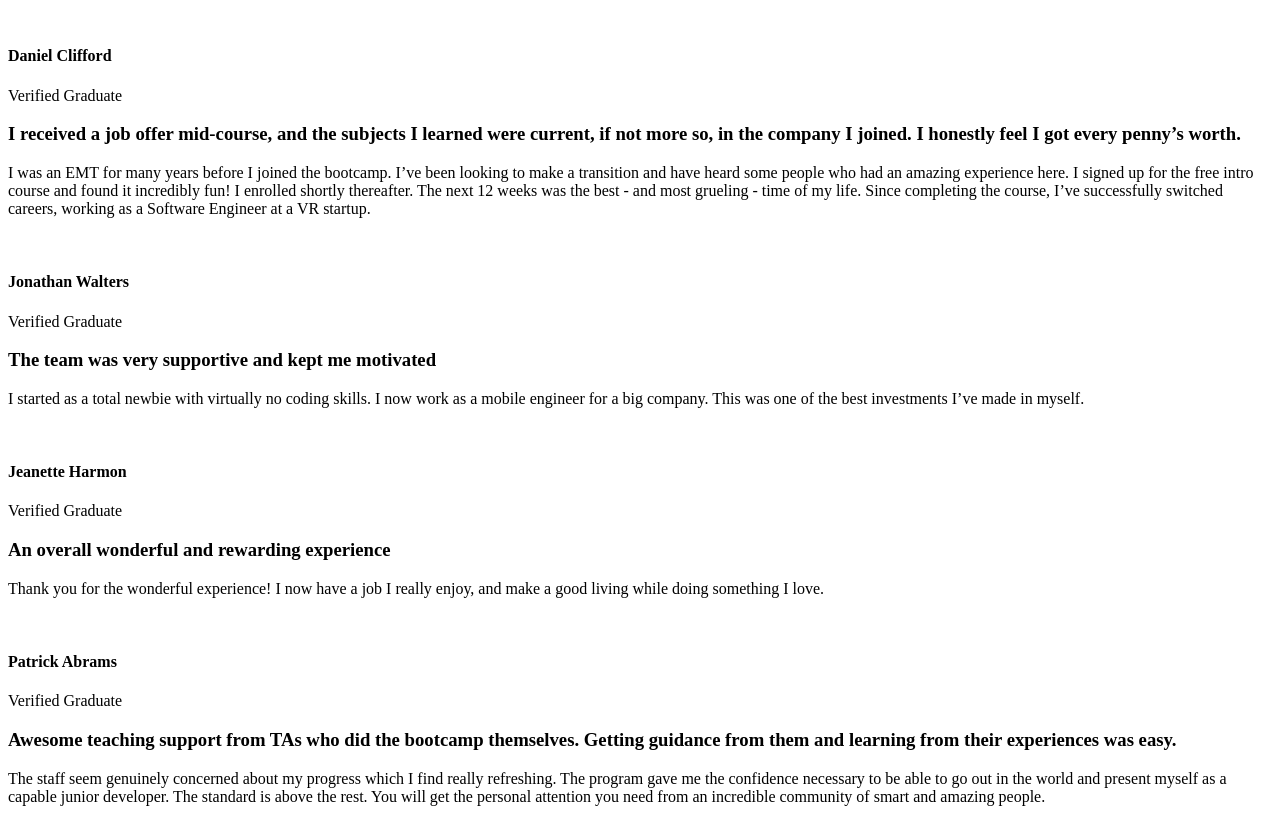
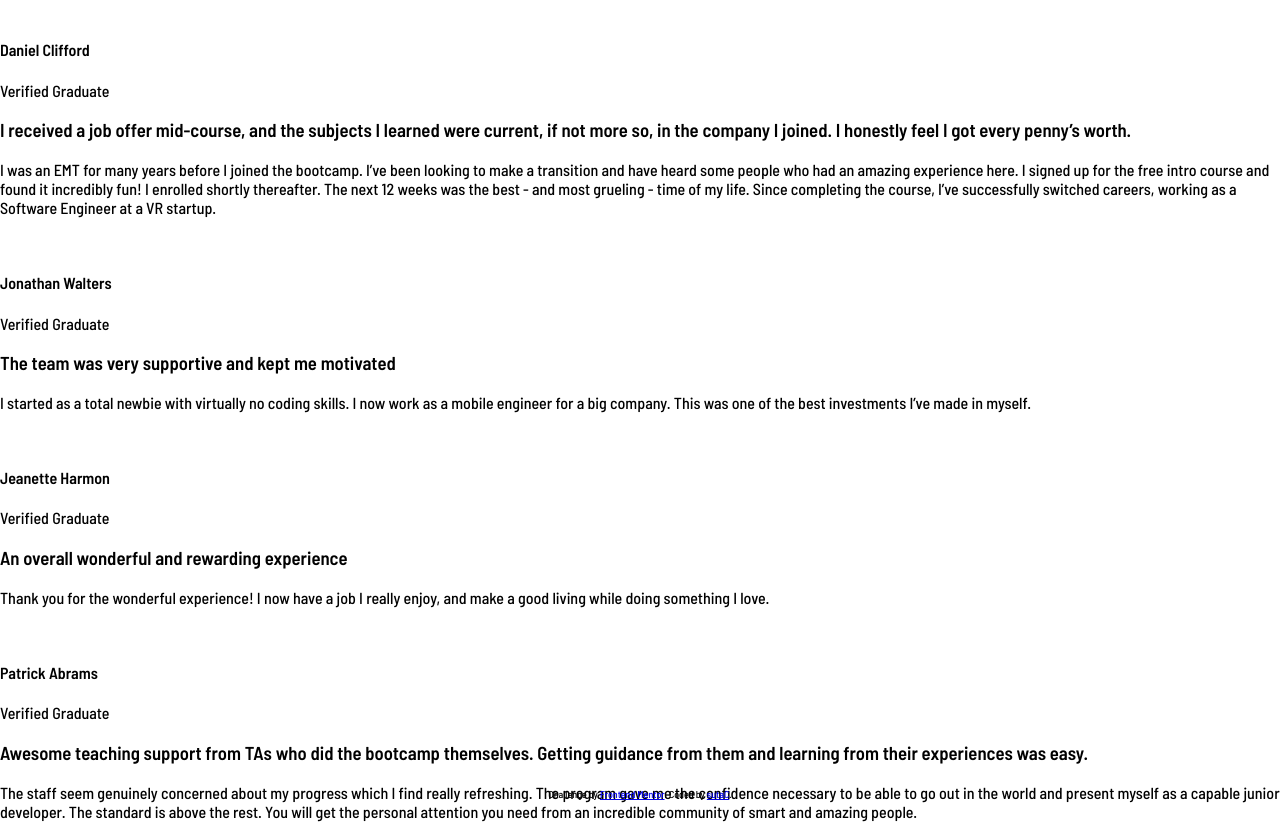
Before and after one commit to sutaC/Testimonials-grid-section, a plain HTML site: page index.html in a window 1280 px wide. Shown: the top 824 px of the page. Drawn offline with Linux system fonts and the light colour scheme.

Commit message:
Styles preset

```diff
--- a/index.html
+++ b/index.html
@@ -13,7 +13,7 @@
 
 		<link rel="stylesheet" href="style.css" />
 
-		<title>Frontend Mentor | [Challenge Name Here]</title>
+		<title>Frontend Mentor | Testimonials grid section</title>
 	</head>
 	<body>
 		<main>
--- a/style.css
+++ b/style.css
@@ -0,0 +1,31 @@
+/* Preset */
+@import url("https://fonts.googleapis.com/css2?family=Barlow+Semi+Condensed:wght@500;600&display=swap");
+
+:root {
+	--clr-card-bg-primary: hsl(263, 55%, 52%);
+	--clr-card-bg-secondary: hsl(217, 19%, 35%);
+	--clr-card-bg-tertiary: hsl(219, 29%, 14%);
+	--clr-card-bg-neutral: hsl(0, 0%, 100%);
+
+	--clr-text-dark: hsl(0, 0%, 81%);
+	--clr-text-light: hsl(210, 46%, 95%);
+}
+
+body {
+	margin: 0;
+	box-sizing: border-box;
+	font-family: "Barlow Semi Condensed", sans-serif;
+}
+
+/* Main styles */
+
+/* Footer */
+
+footer {
+	width: 100vw;
+	position: fixed;
+	bottom: 0;
+	left: 0;
+	text-align: center;
+	font-size: 10px;
+}
```
